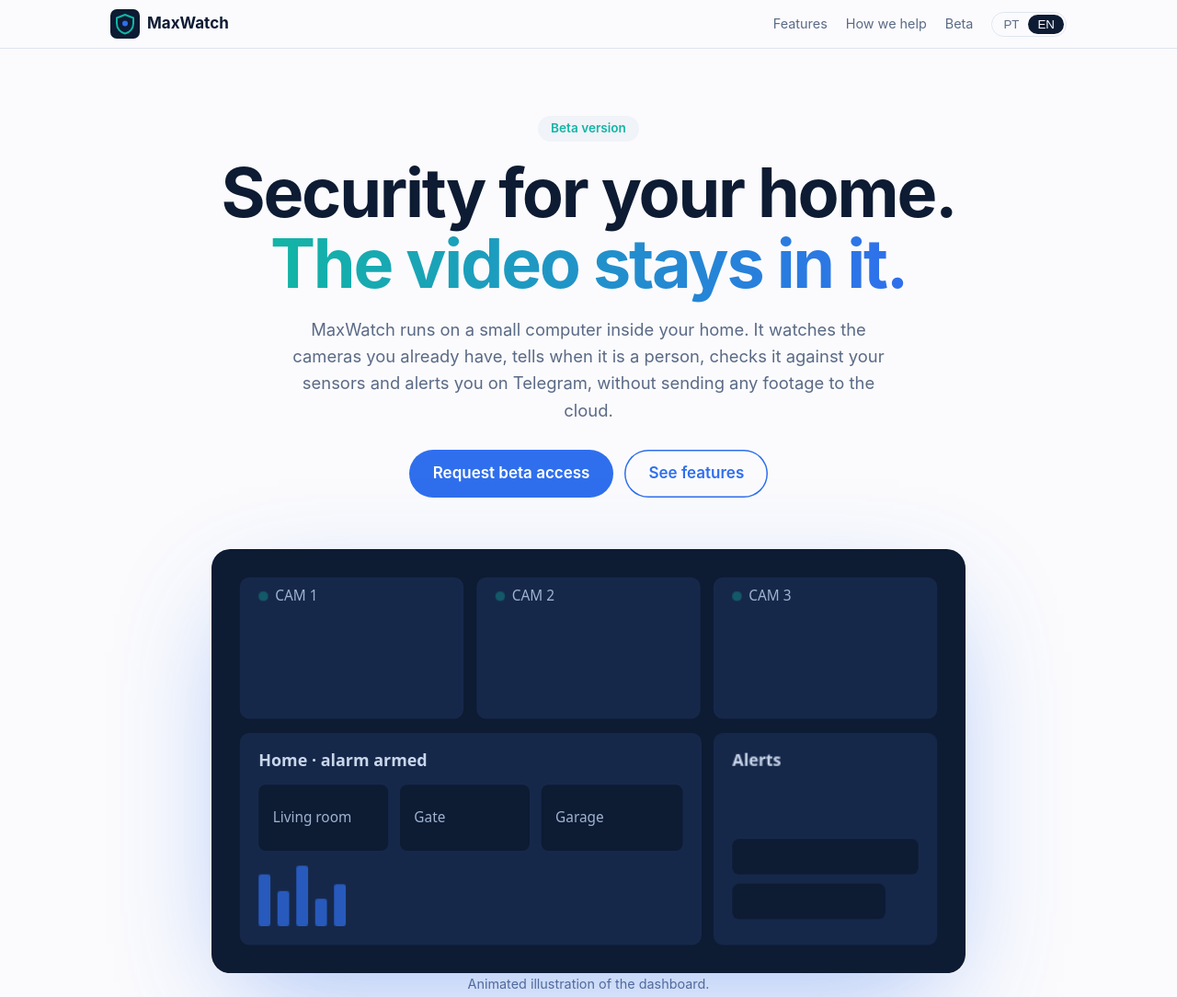
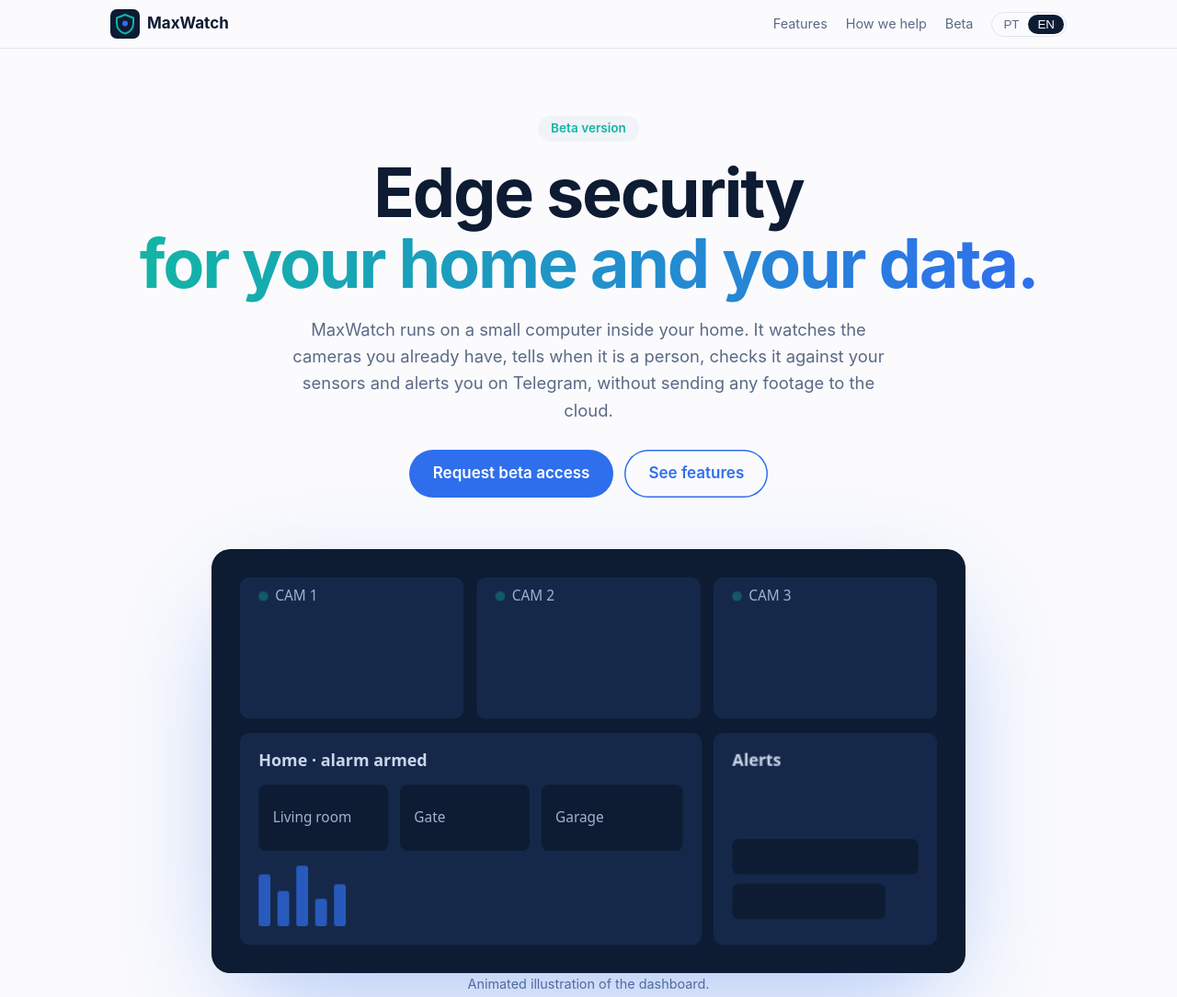
Before and after one commit to pedrolucas802/maxwatch-page, a plain HTML site: page index.html in a window 1280 px wide. Shown: the top 1084 px of the page at 92% size. Drawn offline with Linux system fonts and the light colour scheme.

Commit message:
English headline: 'Edge security for your home and your data.' (#9)
Claude-Session: https://claude.ai/code/session_01QwqfYra8KJq1wcFUi71nXw

Co-authored-by: Claude <noreply@anthropic.com>

```diff
--- a/index.html
+++ b/index.html
@@ -28,7 +28,7 @@
 <main>
 <section class="hero reveal">
   <p class="tag"><span class="pt">Versão beta</span><span class="en">Beta version</span></p>
-  <h1><span class="pt">Sua casa<br><em>e seus dados protegidos.</em></span><span class="en">Security for your home.<br><em>The video stays in it.</em></span></h1>
+  <h1><span class="pt">Sua casa<br><em>e seus dados protegidos.</em></span><span class="en">Edge security<br><em>for your home and your data.</em></span></h1>
   <p class="lead"><span class="pt">O MaxWatch funciona num pequeno computador aí mesmo, na sua casa. Ele fica de olho nas câmeras que você já tem, reconhece quando aparece uma pessoa, confere com os sensores e te avisa pelo Telegram. Nenhuma imagem vai para a nuvem.</span><span class="en">MaxWatch runs on a small computer inside your home. It watches the cameras you already have, tells when it is a person, checks it against your sensors and alerts you on Telegram, without sending any footage to the cloud.</span></p>
   <p class="cta"><a class="btn" href="#baixar"><span class="pt">Pedir acesso ao beta</span><span class="en">Request beta access</span></a> <a class="btn ghost" href="#recursos"><span class="pt">Conheça os recursos</span><span class="en">See features</span></a></p>
 
```
